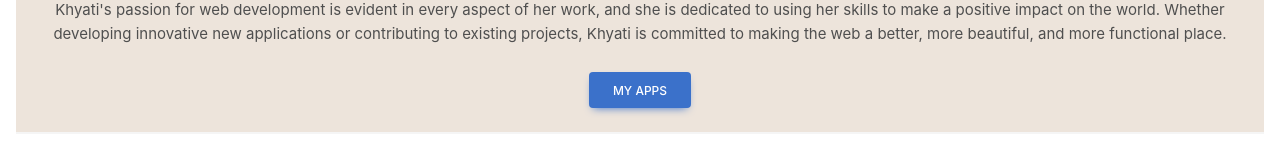
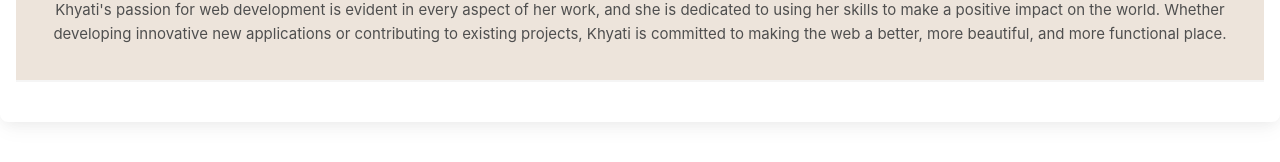
Before and after one commit to thekhyatigandhi/react-portfolio, a React (Create React App) app: page / in a window 1280 px wide. Shown: the part 959-1121 px from the top of the page. Built offline with nearby package versions, Linux system fonts and the light colour scheme.

Commit message:
fixed about me pages

```diff
--- a/src/pages/AboutMe.js
+++ b/src/pages/AboutMe.js
@@ -94,7 +94,6 @@ export default function AboutMe() {
               committed to making the web a better, more beautiful, and more
               functional place.
             </MDBCardText>
-            <MDBBtn href="#portfolio">My Apps</MDBBtn>
           </MDBCardBody>
           <MDBCardFooter className="text-muted"></MDBCardFooter>
         </MDBCard>
```
